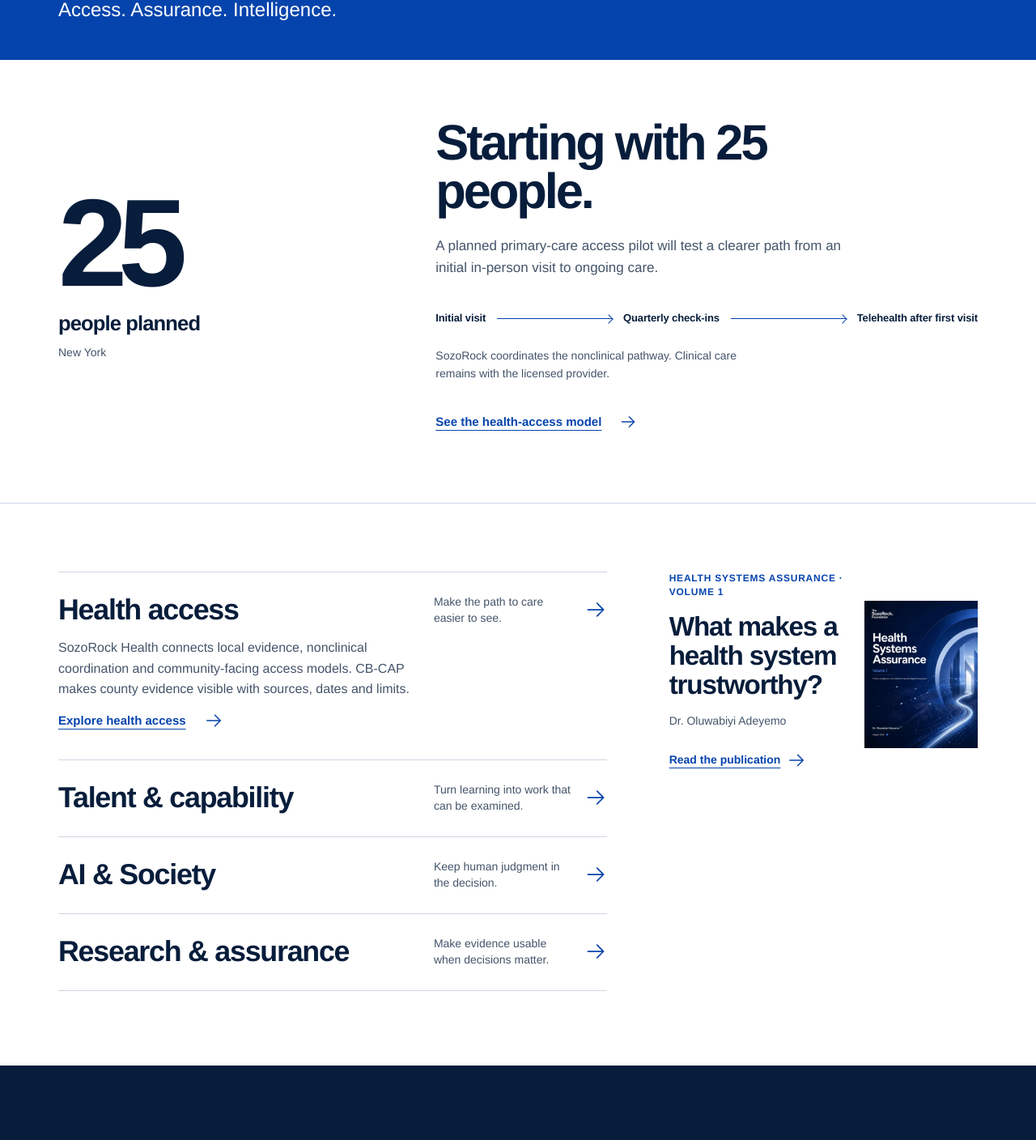
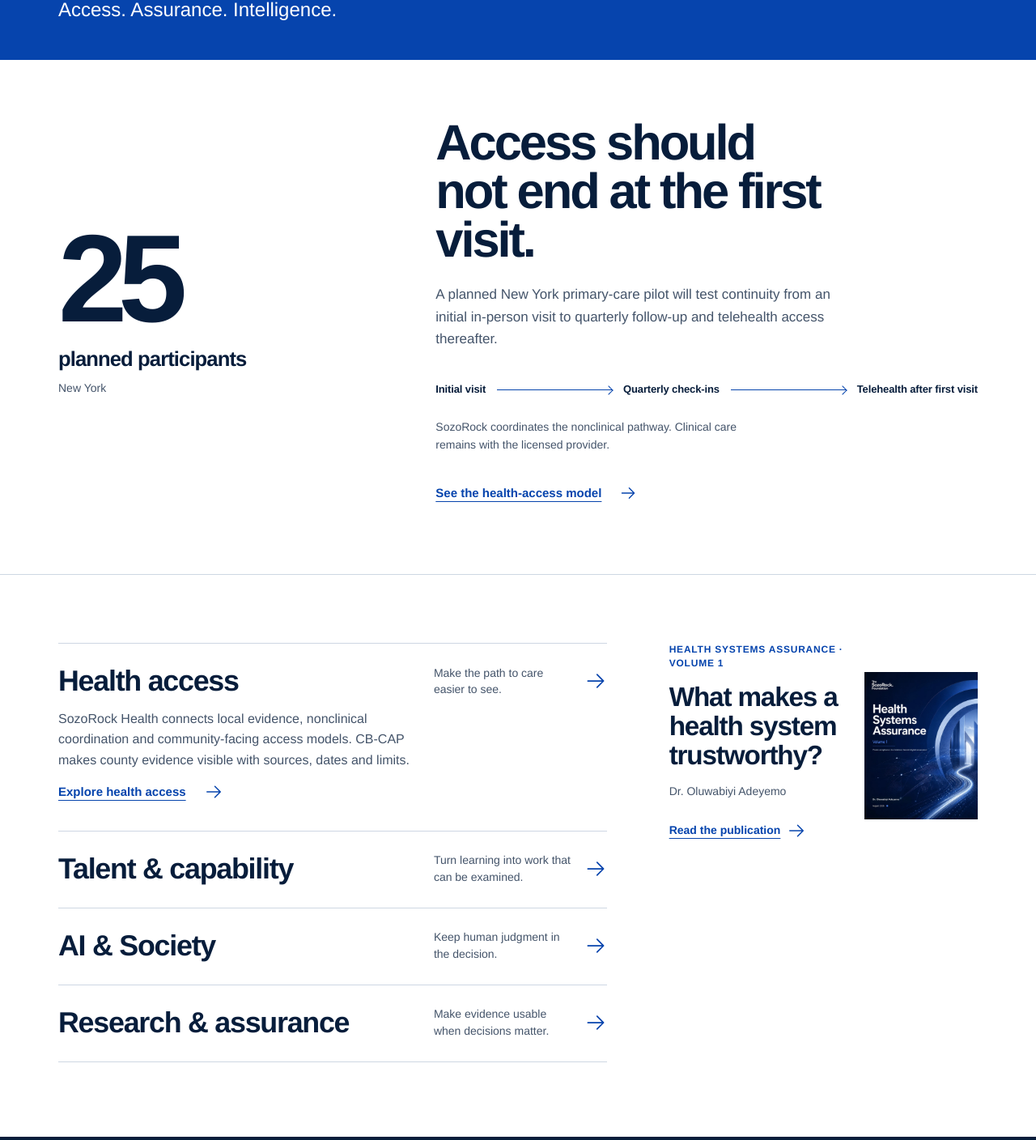
Before and after one commit to drolu-cmyk/sozorock-foundation, a React (Vite) app: page / in a window 1280 px wide. Shown: the part 312-1720 px from the top of the page at 81% size. Built offline with nearby package versions, Linux system fonts and the light colour scheme.

Commit message:
Sharpen homepage proof headlines

```diff
--- a/src/HomePage.jsx
+++ b/src/HomePage.jsx
@@ -47,10 +47,10 @@ export function HomePage() {
     </div></section>
 
     <section className="pilot-feature" aria-labelledby="pilot-feature-title"><div className="shell pilot-feature-grid">
-      <div className="pilot-number" aria-label="25 people planned for the New York primary-care access pilot"><strong>25</strong><span>people planned</span><small>New York</small></div>
+      <div className="pilot-number" aria-label="25 participants planned for the New York primary-care access pilot"><strong>25</strong><span>planned participants</span><small>New York</small></div>
       <div className="pilot-story">
-        <h2 id="pilot-feature-title">Starting with 25 people.</h2>
-        <p>A planned primary-care access pilot will test a clearer path from an initial in-person visit to ongoing care.</p>
+        <h2 id="pilot-feature-title">Access should not end at the first visit.</h2>
+        <p>A planned New York primary-care pilot will test continuity from an initial in-person visit to quarterly follow-up and telehealth access thereafter.</p>
         <div className="pilot-pathway" aria-label="Planned pathway: initial visit, quarterly check-ins, telehealth after the first visit">
           <span>Initial visit</span><i aria-hidden="true" /><span>Quarterly check-ins</span><i aria-hidden="true" /><span>Telehealth after first visit</span>
         </div>
@@ -72,7 +72,7 @@ export function HomePage() {
     <section className="capability-proof" aria-labelledby="capability-proof-title"><div className="shell capability-proof-grid">
       <div className="capability-count"><strong>11</strong><span>graduate learners</span><small>2 cohorts · 2025–26</small></div>
       <div className="capability-story">
-        <h2 id="capability-proof-title">Learning, put to work.</h2>
+        <h2 id="capability-proof-title">From instruction to evidence.</h2>
         <p>Since October 2025, Capella University graduate learners have moved from structured instruction into hands-on cybersecurity implementation and evidence review with SozoRock.</p>
         <div className="capability-rail" aria-label="Instruction, implementation, evidence, evaluation"><span>Instruction</span><i aria-hidden="true" /><span>Implementation</span><i aria-hidden="true" /><span>Evidence</span><i aria-hidden="true" /><span>Evaluation</span></div>
         <p className="capability-role"><strong>Dr. Oluwabiyi Adeyemo</strong> designs the experiential project tasks, mentors the learners and evaluates their applied work.</p>
```
